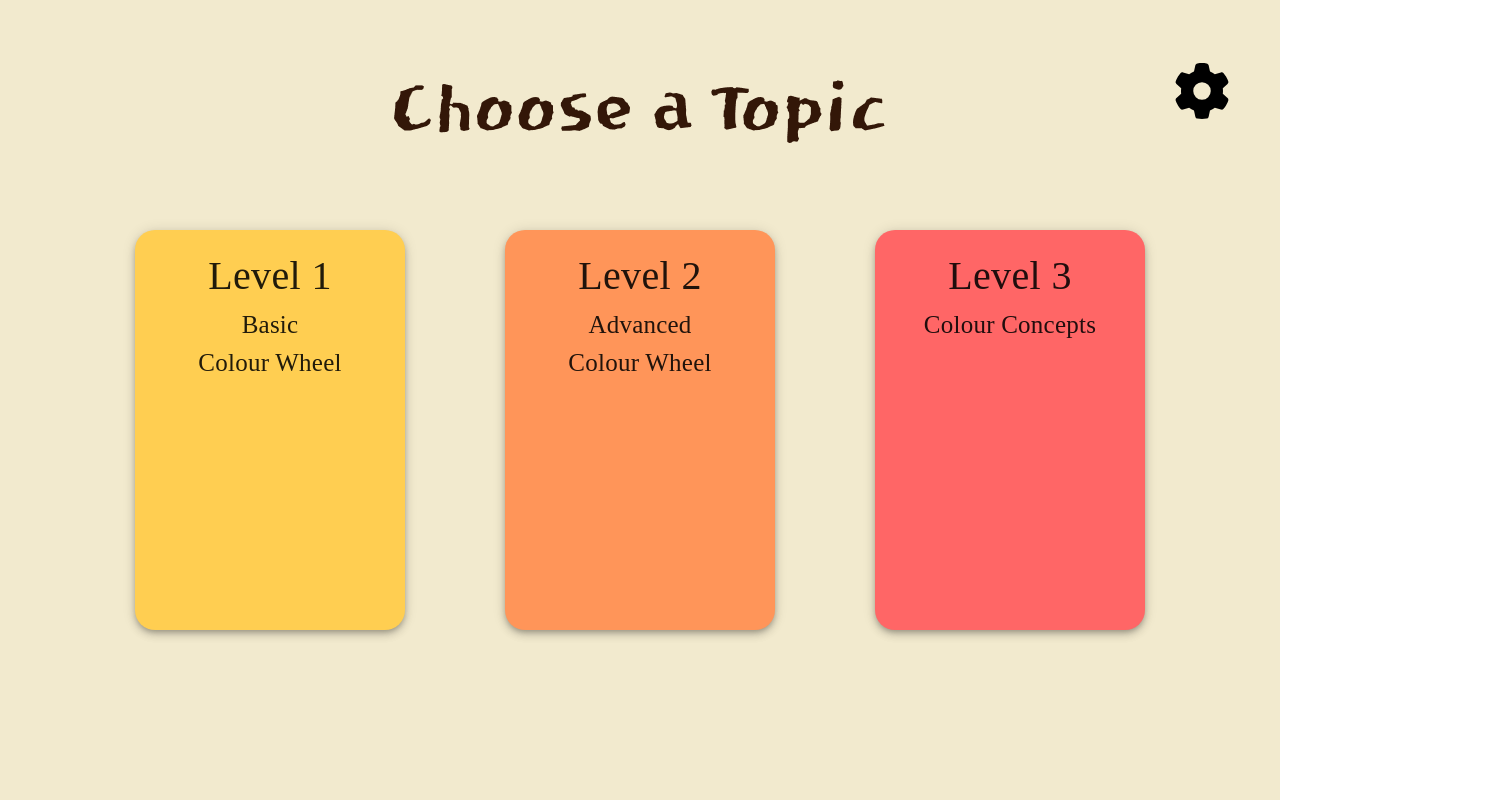
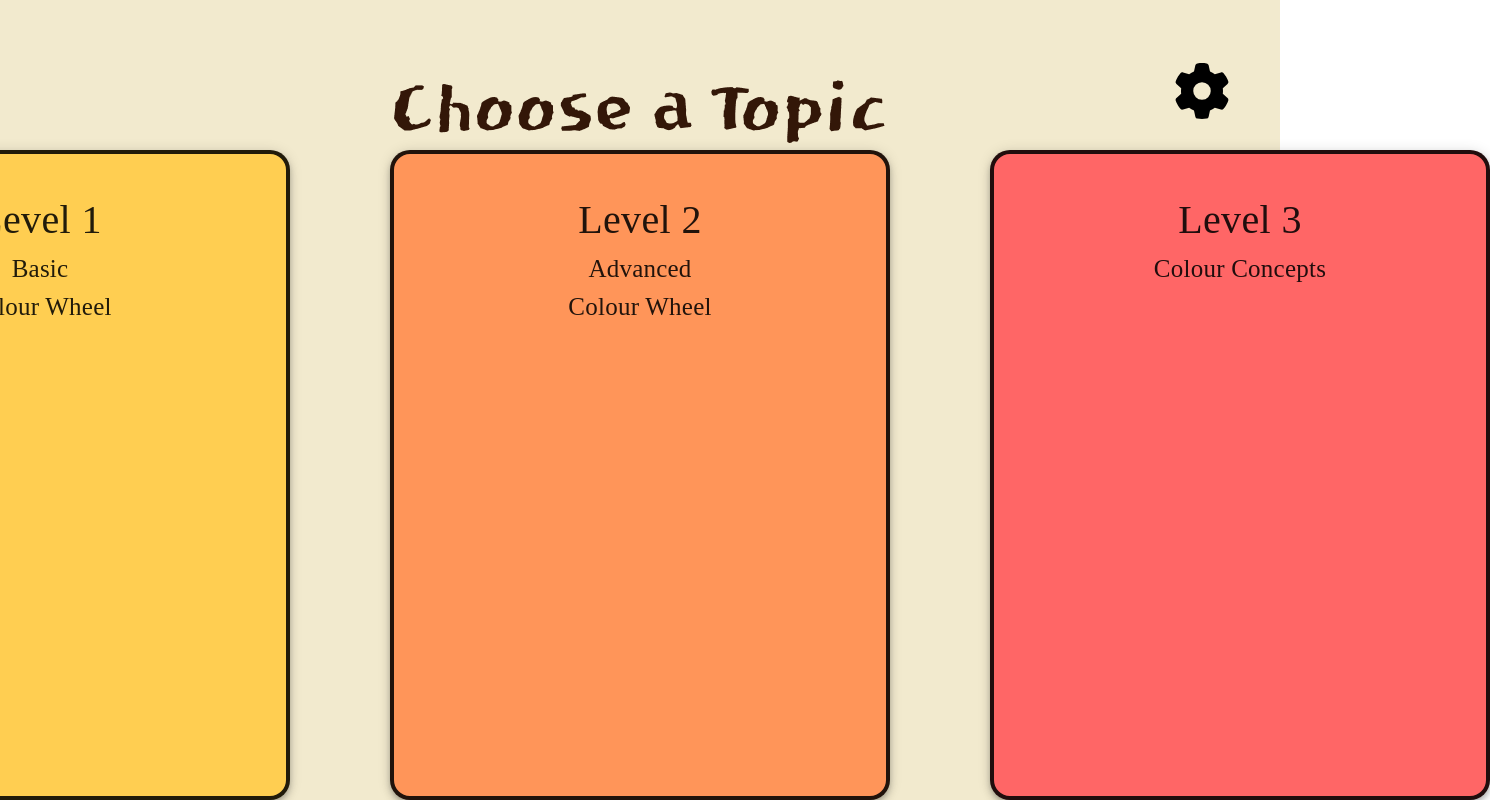
Before and after one commit to SE701G9/Colourful-Adventures, a React (Create React App) app: page /modules in a window 1280 px wide. Shown: the whole page, 1490 px wide, since content can reach past the window. Built offline with nearby package versions, Linux system fonts and the light colour scheme.

Commit message:
Adding border and changing size

```diff
--- /dev/null
+++ b/src/components/Modul1Card.css
@@ -0,0 +1,3 @@
+.level-title{
+    margin-top: 20px;
+}
--- a/src/components/Module1Card.tsx
+++ b/src/components/Module1Card.tsx
@@ -9,17 +9,21 @@ import { Link } from 'react-router-dom';
 
     return (
       <Link to={"/modules/1"}>
-        <Card sx={{ width: 270, height: 400, borderRadius: 5, boxShadow: 5, backgroundColor: "#FFCE51" }}>
+        <Card sx={{ width: 500, height: 650, borderRadius: 5, boxShadow: 5, border: 4, backgroundColor: "#FFCE51" }}>
           <CardContent>
+          <div className="level-title">
             <Typography align='center' sx={{fontSize: 40, fontFamily: 'Jeju Hallasan'}}>
               Level 1
             </Typography>
+          </div>
+          <div className="module-title">
             <Typography align='center' sx={{fontSize: 25, fontFamily: 'Jeju Hallasan'}}>
               Basic
             </Typography>
             <Typography align='center' sx={{fontSize: 25, fontFamily: 'Jeju Hallasan'}}>
               Colour Wheel
             </Typography>
+          </div>
         </CardContent>
         <CardActions>
         </CardActions>
--- /dev/null
+++ b/src/components/Module2Card.css
@@ -0,0 +1,3 @@
+.level-title{
+    margin-top: 20px;
+}
--- a/src/components/Module2Card.tsx
+++ b/src/components/Module2Card.tsx
@@ -10,22 +10,26 @@ import { Link } from 'react-router-dom';
   export default function ModuleCard() {
     return (
       <Link to={"/modules/2"}>
-        <Card sx={{ width: 270, height: 400, borderRadius: 5, boxShadow: 5, backgroundColor: "#FF9559" }}>
+        <Card sx={{ width: 500, height: 650, borderRadius: 5, boxShadow: 5, border: 4, backgroundColor: "#FF9559" }}>
           <CardMedia>
               {/**
                * The stars picture?
                */}
           </CardMedia>
           <CardContent>
+            <div className="level-title">
               <Typography align='center' sx={{fontSize: 40, fontFamily: 'Jeju Hallasan'}}>
                 Level 2
               </Typography>
+            </div>
+            <div className="module-title">
               <Typography align='center' sx={{fontSize: 25, fontFamily: 'Jeju Hallasan'}}>
                 Advanced
               </Typography>
               <Typography align='center' sx={{fontSize: 25, fontFamily: 'Jeju Hallasan'}}>
                 Colour Wheel
               </Typography>
+            </div>
           </CardContent>
           <CardActions>
           </CardActions>
--- /dev/null
+++ b/src/components/Module3Card.css
@@ -0,0 +1,3 @@
+.level-title{
+    margin-top: 20px;
+}
--- a/src/components/Module3Card.tsx
+++ b/src/components/Module3Card.tsx
@@ -4,18 +4,23 @@ import CardActions from '@mui/material/CardActions';
 import CardContent from '@mui/material/CardContent';
 import Typography from '@mui/material/Typography';
 import { Link } from 'react-router-dom';
+import "./Module3Card.css"
 
   export default function ModuleCard() {
     return (
       <Link to={"/modules/3"}>
-        <Card sx={{ width: 270, height: 400, borderRadius: 5, boxShadow: 5, backgroundColor: "#FF6666" }}>
+        <Card sx={{ width: 500, height: 650, borderRadius: 5, boxShadow: 5, border: 4, backgroundColor: "#FF6666" }}>
             <CardContent>
+                <div className="level-title">
                   <Typography align='center' sx={{fontSize: 40, fontFamily: 'Jeju Hallasan'}}>
                     Level 3
                   </Typography>
+                </div>
+                <div className="module-title">
                   <Typography align='center' sx={{fontSize: 25, fontFamily: 'Jeju Hallasan'}}>
                     Colour Concepts
                   </Typography>
+                </div>
             </CardContent>
             <CardActions>
             </CardActions>
--- a/src/pages/NavigationPage.css
+++ b/src/pages/NavigationPage.css
@@ -15,7 +15,7 @@
 }
 
 .navigation-page-center-container{
-    margin-top: 60px;
+    margin-top: 150px;
     display: flex;
     flex-direction: row;
 }
```
Lines whose indentation alone changed are shown as unchanged.
